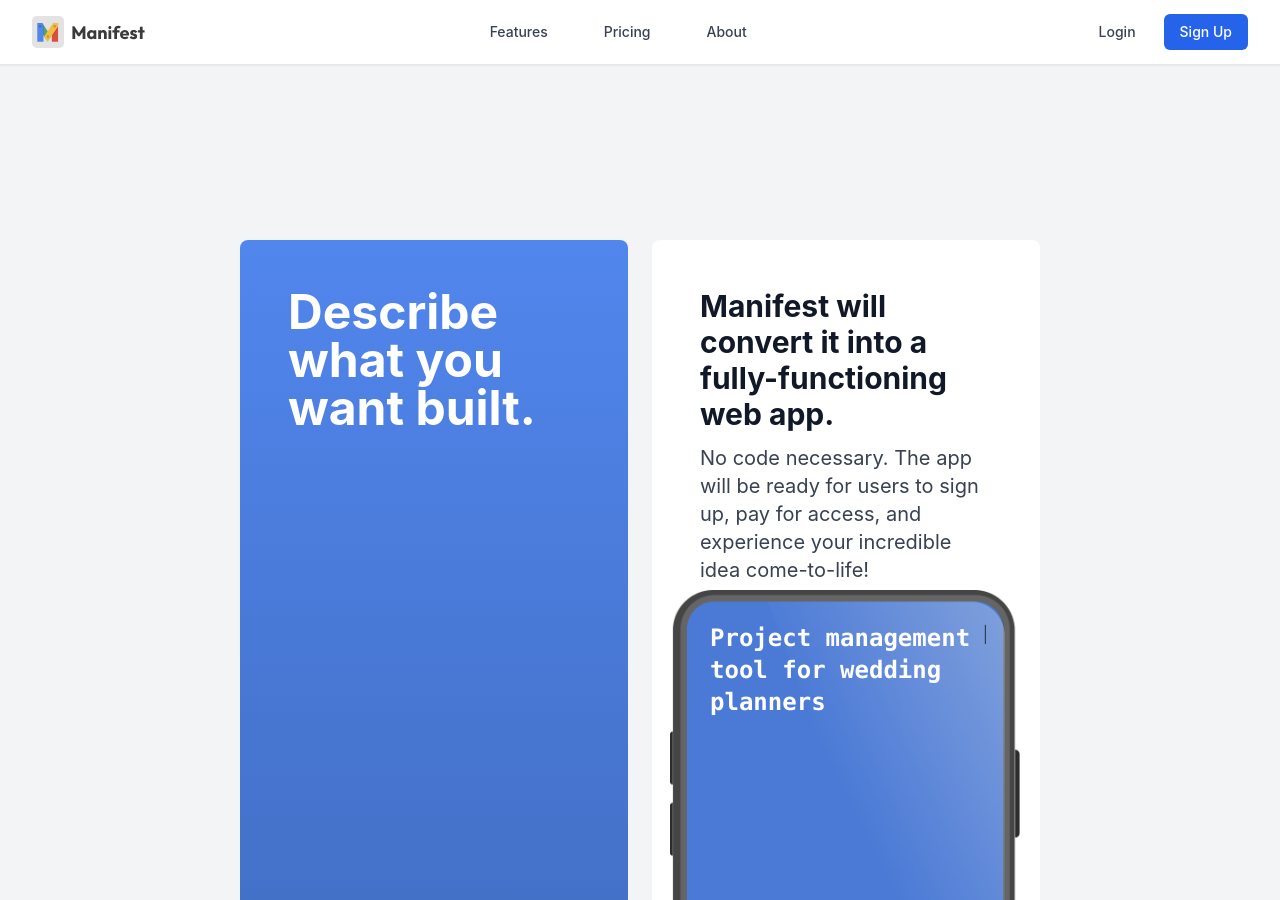
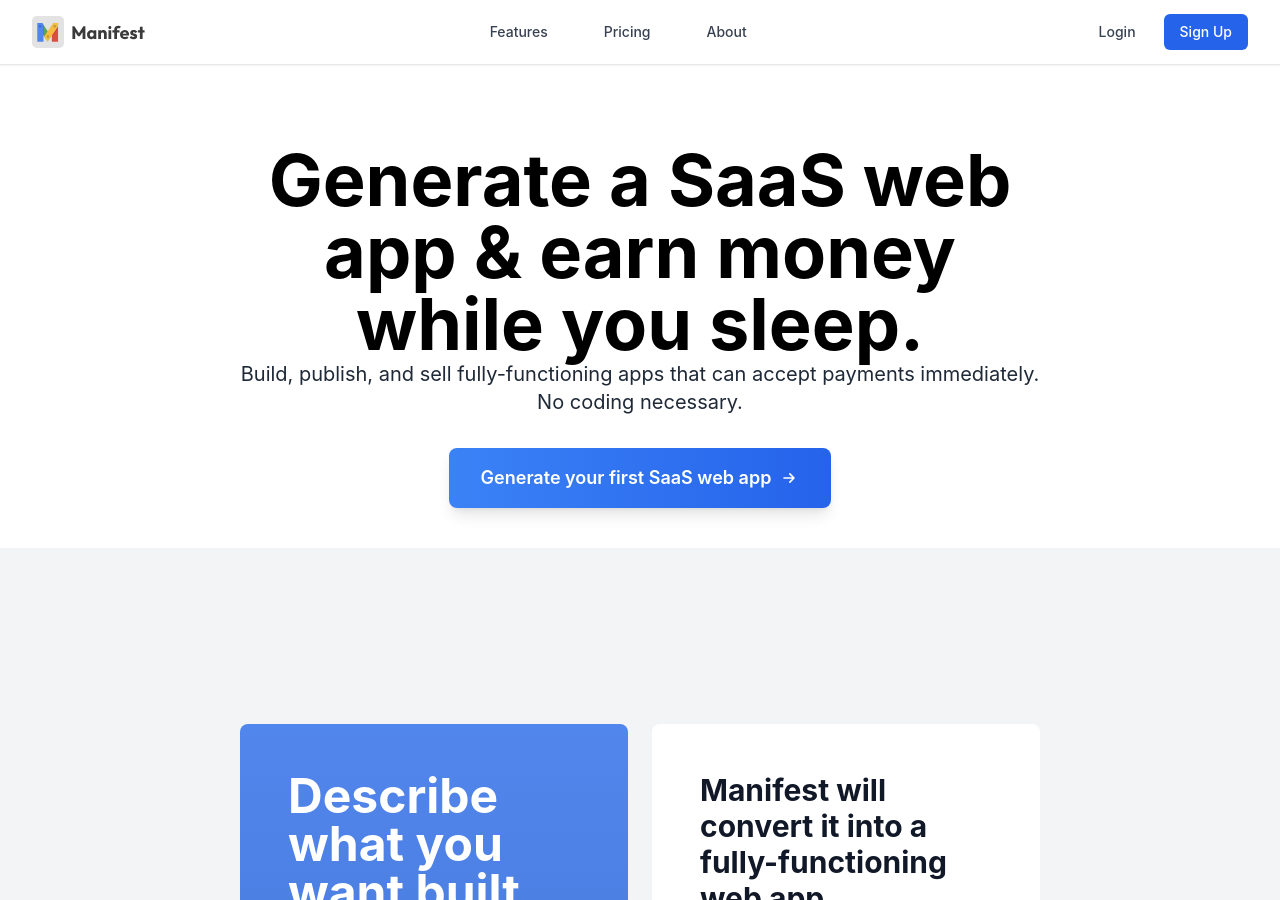
Before and after one commit to madewithmanifest/marketing, a Jekyll site: the page built from index.md, in a window 1280 px wide and 900 px high. Built offline with Jekyll 4.4.1, drawn with Linux system fonts in a browser that asks for light colours; nearby versions of some CDN libraries.

Commit message:
Add hero section to index.md for promoting SaaS app generation; enhance navigation bar behavior with scroll effects in default.html and index.html; update feed.xml timestamp.

```diff
--- a/_layouts/default.html
+++ b/_layouts/default.html
@@ -24,7 +24,7 @@
   </head>
   <body class="font-sans antialiased">
     <!-- Fixed Navigation Bar -->
-    <nav class="fixed top-0 left-0 right-0 bg-white shadow-sm z-50 border-b border-gray-200">
+    <nav id="navbar" class="fixed top-0 left-0 right-0 bg-white z-50 transition-all duration-300">
       <div class="max-w-7xl mx-auto px-4 sm:px-6 lg:px-8">
         <div class="flex justify-between items-center h-16">
           <!-- Logo -->
@@ -54,5 +54,27 @@
     <div class="pt-16">
       {{ content }}
     </div>
+
+    <script>
+      // Check if we're on the home page
+      const isHomePage = window.location.pathname === '/' || window.location.pathname === '/index.html' || window.location.pathname === '';
+      const navbar = document.getElementById('navbar');
+
+      if (isHomePage) {
+        // For home page: start without border/shadow, add on scroll
+        navbar.classList.remove('border-b', 'border-gray-200', 'shadow-sm');
+
+        window.addEventListener('scroll', function() {
+          if (window.scrollY > 0) {
+            navbar.classList.add('border-b', 'border-gray-200', 'shadow-sm');
+          } else {
+            navbar.classList.remove('border-b', 'border-gray-200', 'shadow-sm');
+          }
+        });
+      } else {
+        // For other pages: always show border and shadow
+        navbar.classList.add('border-b', 'border-gray-200', 'shadow-sm');
+      }
+    </script>
   </body>
 </html>
--- a/index.md
+++ b/index.md
@@ -9,6 +9,28 @@ title: Manifest - Turn your app idea into a profitable online business
   }
 </style>
 
+
+<!-- White hero section -->
+<div class="bg-white relative overflow-hidden" style="padding-top: 80px; padding-bottom: 40px;">
+
+  <div class="relative mx-auto w-full max-w-[800px] px-4 sm:px-0">
+    <div class="text-7xl text-center font-bold">
+      Generate a SaaS web app &amp; earn money while you sleep.
+    </div>
+    <div class="text-xl text-gray-800 text-center">
+      Build, publish, and sell fully-functioning apps that can accept payments immediately. No coding necessary.
+    </div>
+    <div class="text-center mt-8">
+      <a href="https://app.madewithmanifest.com/login?onboarding=1" class="inline-flex items-center bg-gradient-to-r from-blue-500 to-blue-600 hover:from-blue-600 hover:to-blue-700 text-white font-semibold px-8 py-4 rounded-lg text-lg transition-all duration-200 shadow-lg hover:shadow-xl">
+        Generate your first SaaS web app
+        <svg class="ml-2 w-5 h-5" fill="none" stroke="currentColor" viewBox="0 0 24 24" xmlns="http://www.w3.org/2000/svg">
+          <path stroke-linecap="round" stroke-linejoin="round" stroke-width="2" d="M13 7l5 5m0 0l-5 5m5-5H6"></path>
+        </svg>
+      </a>
+    </div>
+  </div>
+
+</div>
 
 <div class="bg-gray-100 relative overflow-hidden" style="padding-top: 80px; padding-bottom: 40px;">
 
```
Also changed, not shown: 2 other files.
